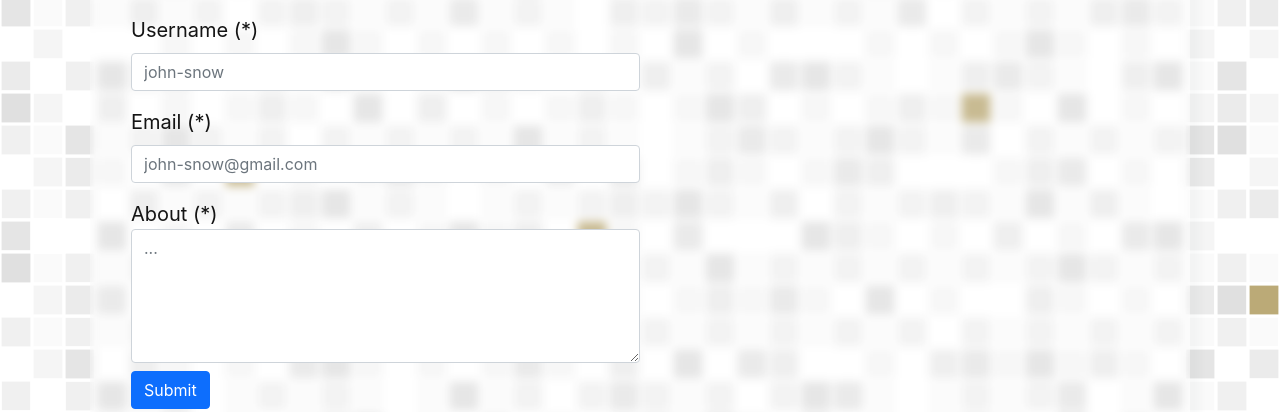
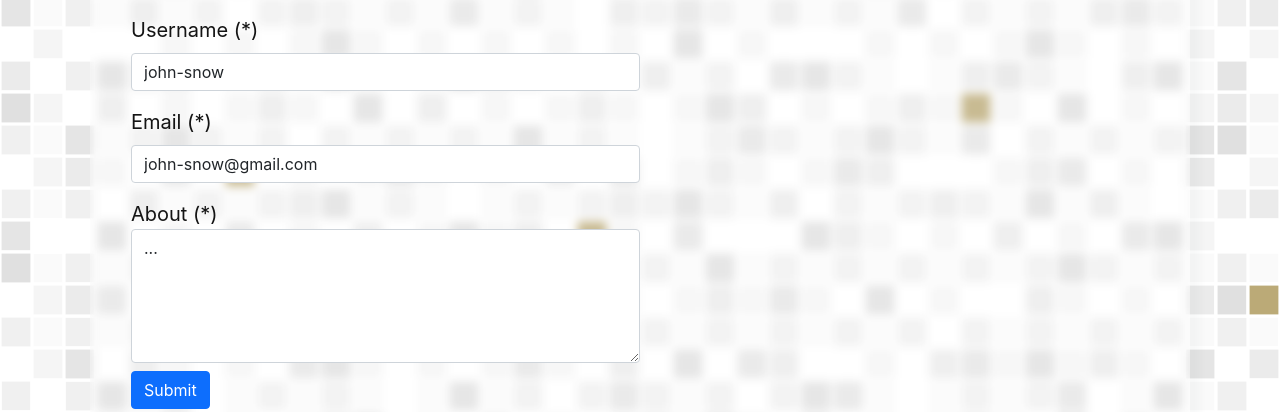
Before and after one commit to ybeliaev/react-basics-course, a React (Create React App) app: page / in a window 1280 px wide. Shown: the part 7396-7808 px from the top of the page. Built offline with nearby package versions, Linux system fonts and the light colour scheme.

Commit message:
add value for fields

```diff
--- a/src/lessons/13-profile-form/index.js
+++ b/src/lessons/13-profile-form/index.js
@@ -20,6 +20,8 @@ export default function Lesson13() {
     about: initialState.about,
   });
   let [errors, setErrors] = useState({});
+
+  function onChange() {}
   return (
     <div className="wrapper_lesson">
       <h3>Урок 13</h3>
@@ -29,30 +31,32 @@ export default function Lesson13() {
           <label htmlFor="exampleInputPassword1" className="form-label">
             Username
           </label>
-          <span> (*)</span>
+          <span>&nbsp;(*)</span>
           <input
             type="text"
             className="form-control"
             id="exampleInputPassword1"
-            placeholder="john-snow"
+            value={inputs.userName}
+            onChange={onChange}
           />
         </div>
         <div className="mb-3">
           <label htmlFor="exampleInputEmail1" className="form-label">
             Email
           </label>
-          <span> (*)</span>
+          <span>&nbsp;(*)</span>
           <input
             type="email"
             className="form-control"
             id="exampleInputEmail1"
             aria-describedby="emailHelp"
-            placeholder="john-snow@gmail.com"
+            value={inputs.email}
           />
         </div>
 
         <div className="form-group mb-2">
-          <label>About</label> (*)
+          <label>About</label>
+          <span>&nbsp;(*)</span>
           <br />
           <textarea
             name="body"
@@ -60,7 +64,7 @@ export default function Lesson13() {
             className="form-control"
             value={null}
             onChange={null}
-            placeholder="..."
+            value={inputs.about}
           />
         </div>
         <button type="submit" className="btn btn-primary">
```
Also changed, not shown: 1 other file (tests, documents, lock files or other folders).
